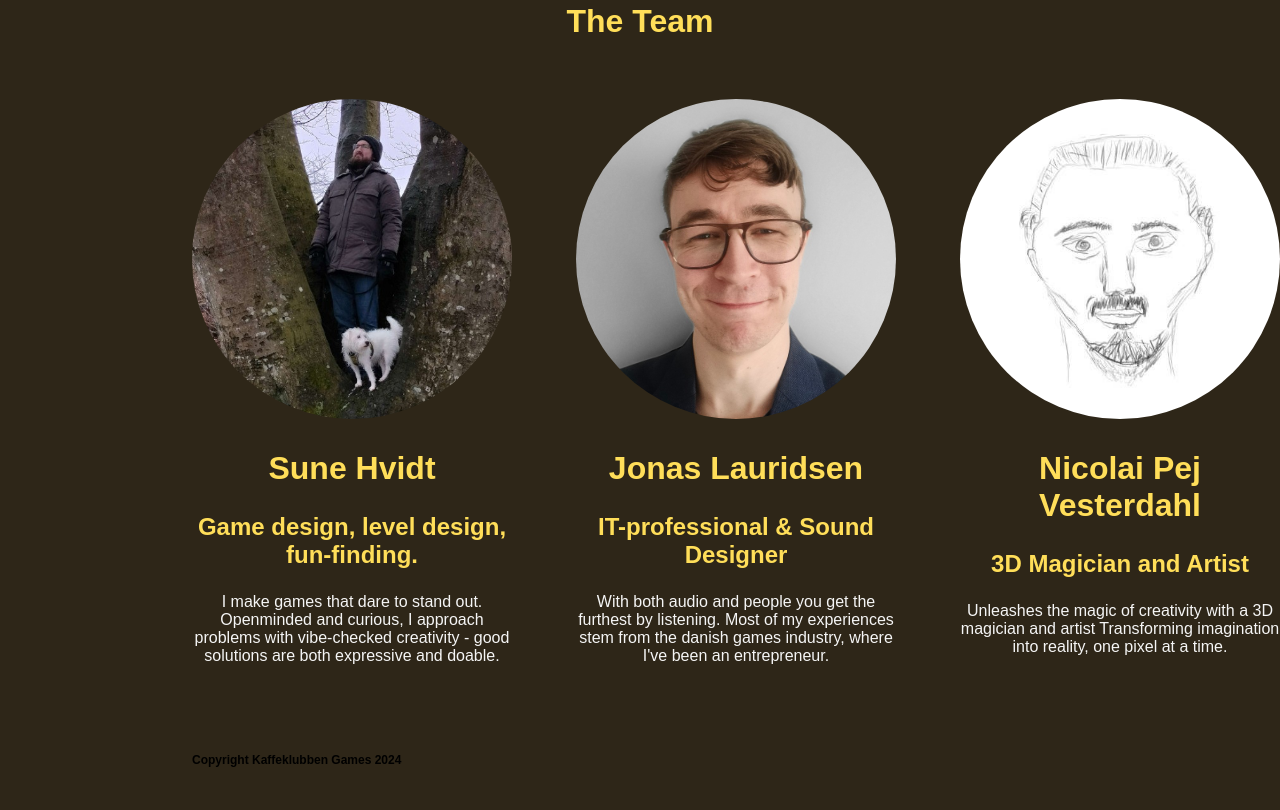
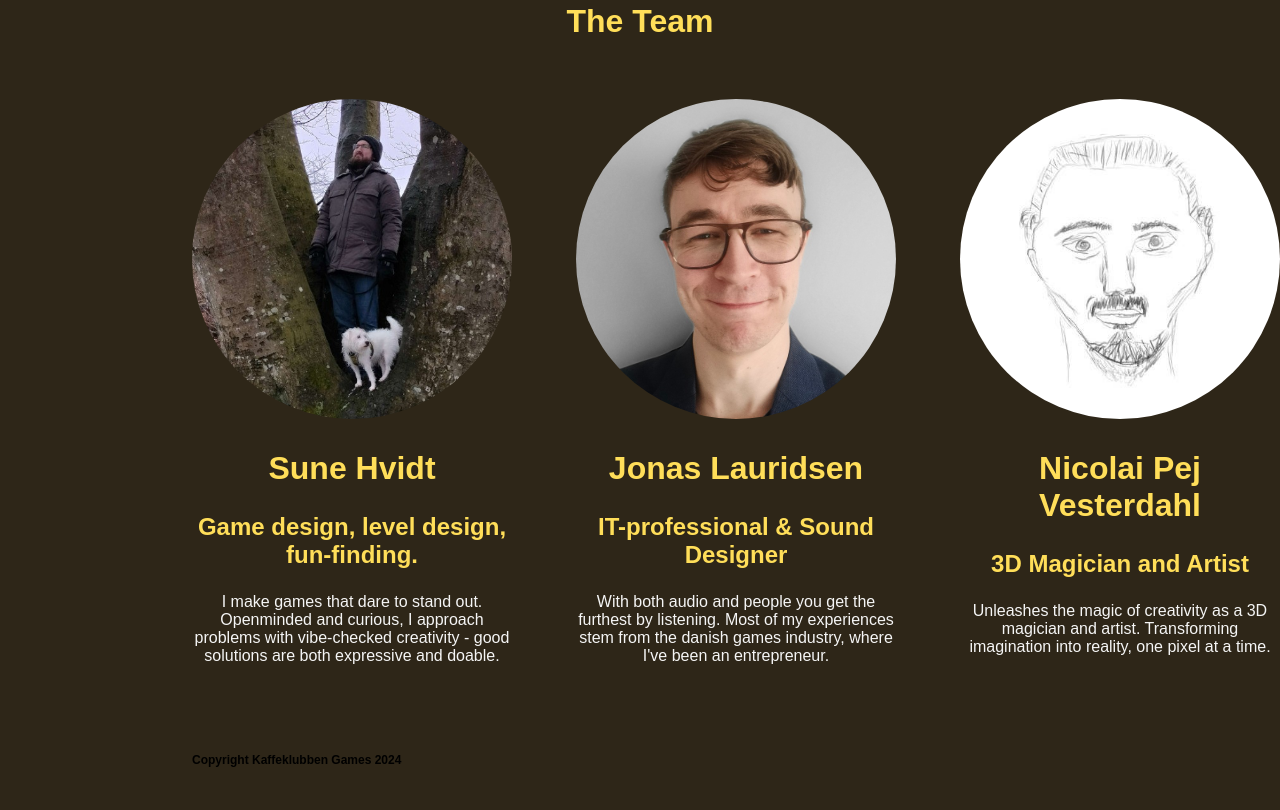
Before and after one commit to tezk1993/KaffeKlubben-Games-Website, a plain HTML site: page index.html in a window 1280 px wide. Shown: the part 1673-2483 px from the top of the page. Drawn offline with Linux system fonts and the light colour scheme; a web font is replaced by a local one.

Commit message:
Pej updated

```diff
--- a/index.html
+++ b/index.html
@@ -121,7 +121,8 @@
             <h2>Nicolai Pej Vesterdahl</h2>
             <h3>3D Magician and Artist</h3>
             <p>
-              Unleashes the magic of creativity with a 3D magician and artist
+              Unleashes the magic of creativity as a 3D magician and artist.
+
               Transforming imagination into reality, one pixel at a time.
             </p>
           </div>
```
